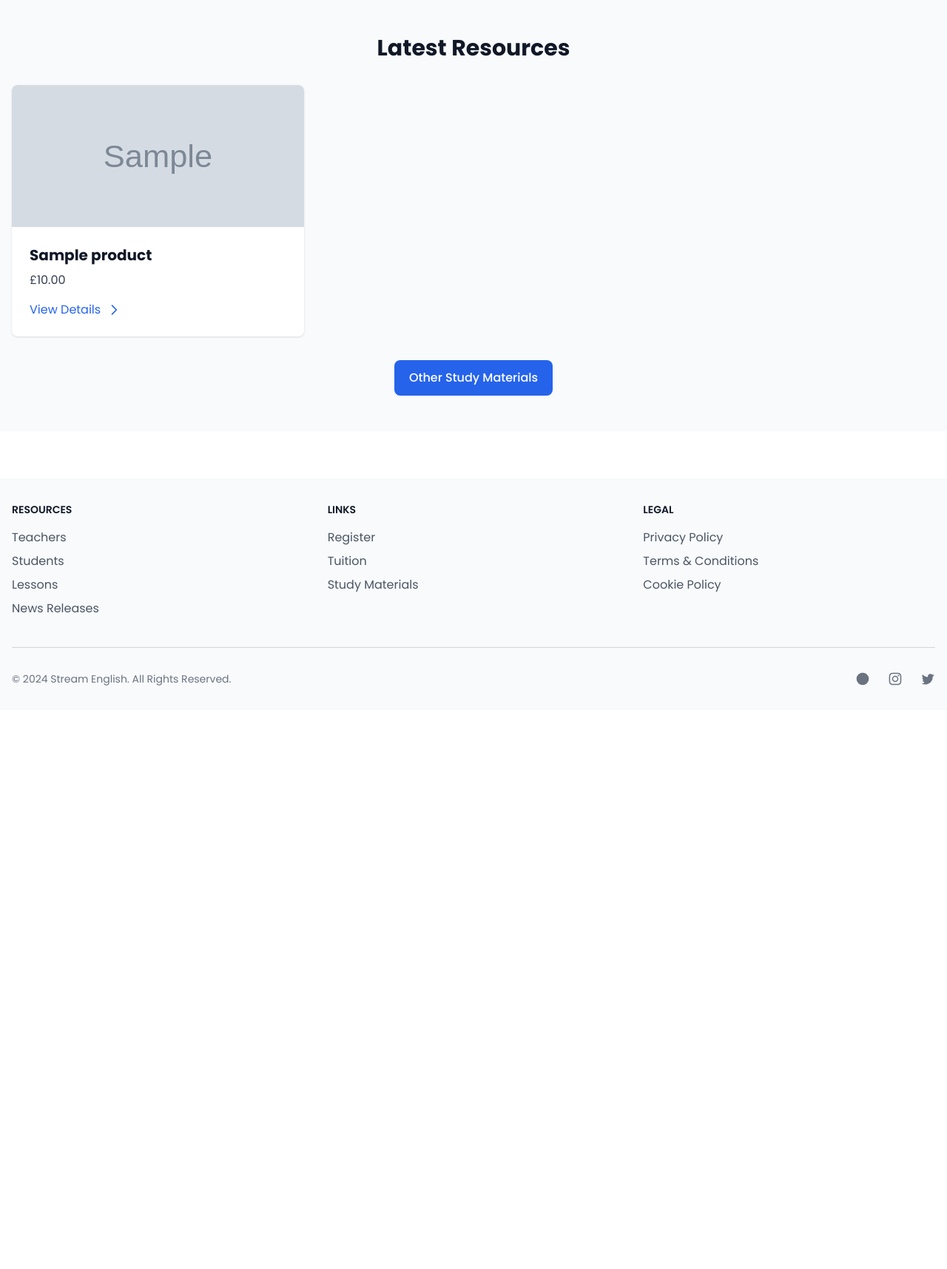
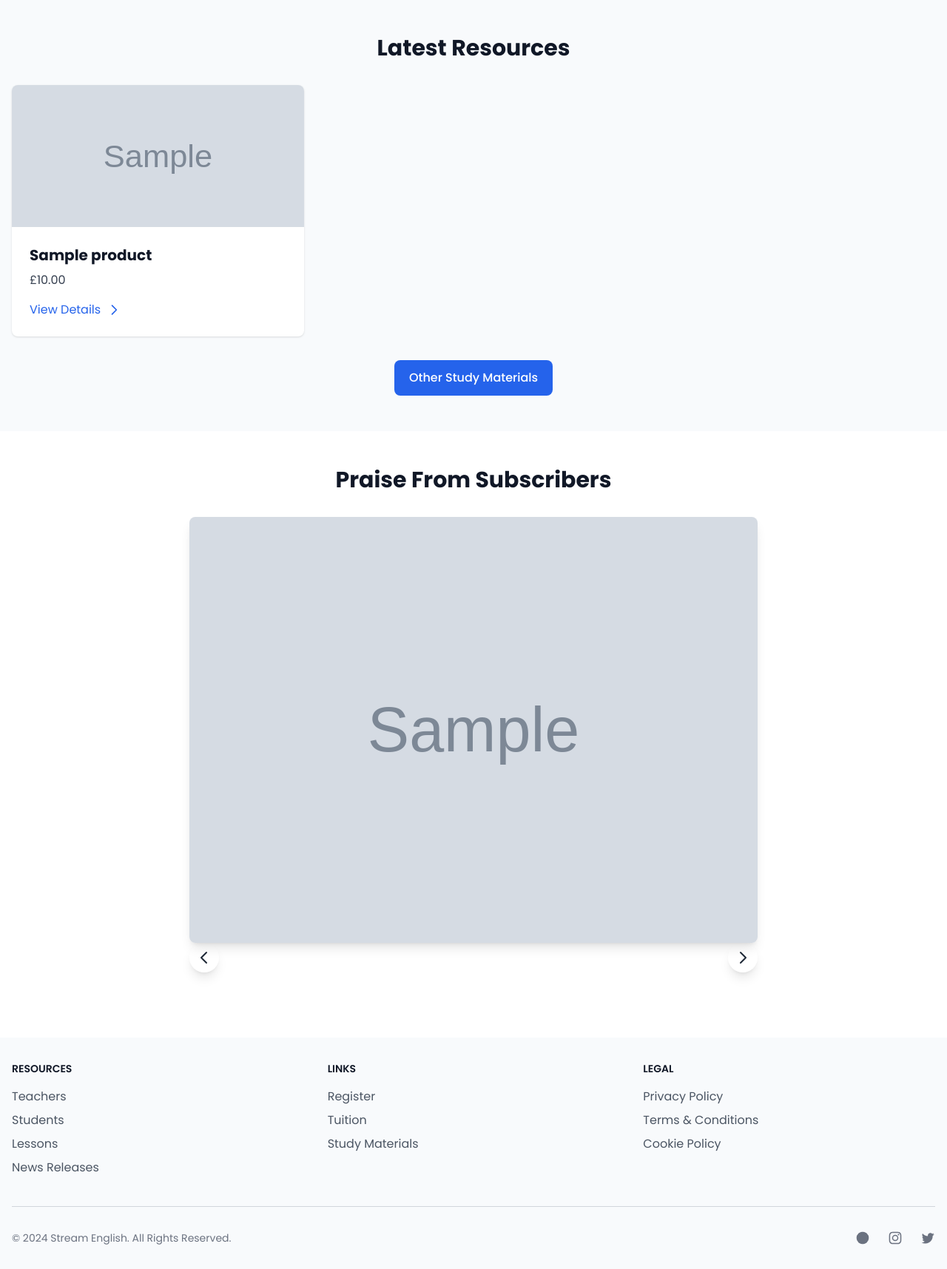
Before and after one commit to todiane/stream, a Django app: template pages/templates/pages/home.html in a window 1280 px wide. Shown: the part 1656-3372 px from the top of the page at 74% size. Before the commit the page ends 2583 px from the top, so only its background shows below. Run offline with Django 3.2, Linux system fonts and the light colour scheme; the template is opened without the code that fills it: most values are stand-ins (such as "Sample title", 1, 10 or a date in 2020); grey boxes marked "Sample" are stand-in pictures; some libraries are stand-ins or nearby versions.

Commit message:
Add testimonials to homepage

```diff
--- a/pages/templates/pages/home.html
+++ b/pages/templates/pages/home.html
@@ -221,5 +221,44 @@
     </div>
 </section>
 {% endif %}
+<!-- Testimonials Section -->
+{% if testimonials %}
+<section class="bg-white py-12">
+    <div class="container mx-auto px-4">
+        <h2 class="text-3xl font-extrabold text-center mb-8 text-gray-900 dark:text-white">
+            Praise From Subscribers
+        </h2>
 
+        <div class="testimonial-carousel relative max-w-3xl mx-auto">
+            <!-- Slides -->
+            {% for testimonial in testimonials %}
+            <div class="testimonial-slide opacity-0 transition-opacity duration-500 ease-in-out">
+                <img src="{{ testimonial.get_image_url }}"
+                     alt="Student Testimonial"
+                     class="w-full h-auto rounded-lg shadow-lg">
+            </div>
+            {% endfor %}
+
+            <!-- Navigation Buttons -->
+            <button class="prev-button absolute left-0 top-1/2 transform -translate-y-1/2 bg-white/80 hover:bg-white text-gray-800 p-2 rounded-full shadow-lg -ml-4 focus:outline-none">
+                <svg class="w-6 h-6" fill="none" stroke="currentColor" viewBox="0 0 24 24">
+                    <path stroke-linecap="round" stroke-linejoin="round" stroke-width="2" d="M15 19l-7-7 7-7" />
+                </svg>
+            </button>
+            <button class="next-button absolute right-0 top-1/2 transform -translate-y-1/2 bg-white/80 hover:bg-white text-gray-800 p-2 rounded-full shadow-lg -mr-4 focus:outline-none">
+                <svg class="w-6 h-6" fill="none" stroke="currentColor" viewBox="0 0 24 24">
+                    <path stroke-linecap="round" stroke-linejoin="round" stroke-width="2" d="M9 5l7 7-7 7" />
+                </svg>
+            </button>
+
+            <!-- Indicators -->
+            <div class="flex justify-center mt-4 space-x-2">
+                {% for testimonial in testimonials %}
+                <button class="carousel-indicator w-3 h-3 rounded-full bg-gray-300 hover:bg-gray-400 focus:outline-none"></button>
+                {% endfor %}
+            </div>
+        </div>
+    </div>
+</section>
+{% endif %}
 {% endblock content %}
--- a/pages/views.py
+++ b/pages/views.py
@@ -6,6 +6,7 @@ from .models import Page, Hero, TuitionFeature, AboutCourses
 from shop.models import Product
 from courses.models import Course
 from .models import HeroBanner, AboutFeature
+from .models import Testimonial
 
 
 def home_view(request):
@@ -15,6 +16,9 @@ def home_view(request):
         banner = HeroBanner.objects.filter(is_active=True).first()
         featured_courses = Course.objects.filter(status="publish")[:3]
         about_courses = AboutCourses.objects.filter(is_active=True).first()
+
+        # Get testimonials
+        testimonials = Testimonial.objects.filter(is_active=True).order_by("order")[:10]
 
         # Get featured products for tuition packages
         featured_products = Product.objects.filter(
@@ -37,6 +41,7 @@ def home_view(request):
             "meta_description": "GCSE English Language and Literature - online courses and tuition",
             "featured_products": featured_products,
             "latest_products": latest_products,
+            "testimonials": testimonials,
             "meta_title": "Stream English - GCSE English Language and Literature tuition",
         }
         return render(request, "pages/home.html", context)
--- a/templates/base.html
+++ b/templates/base.html
@@ -44,6 +44,7 @@
 
     <script src="{% static 'js/menu.js' %}"></script>
     <script src="{% static 'js/messages.js' %}"></script>
+    <script src="{% static 'js/testimonial-carousel.js' %}"></script>
     <script>
         document.addEventListener('DOMContentLoaded', function() {
             const cookieConsent = localStorage.getItem('cookieConsent');
```
Also changed, not shown: pages/admin.py (+16 -0 lines), pages/models.py (+31 -0 lines).
